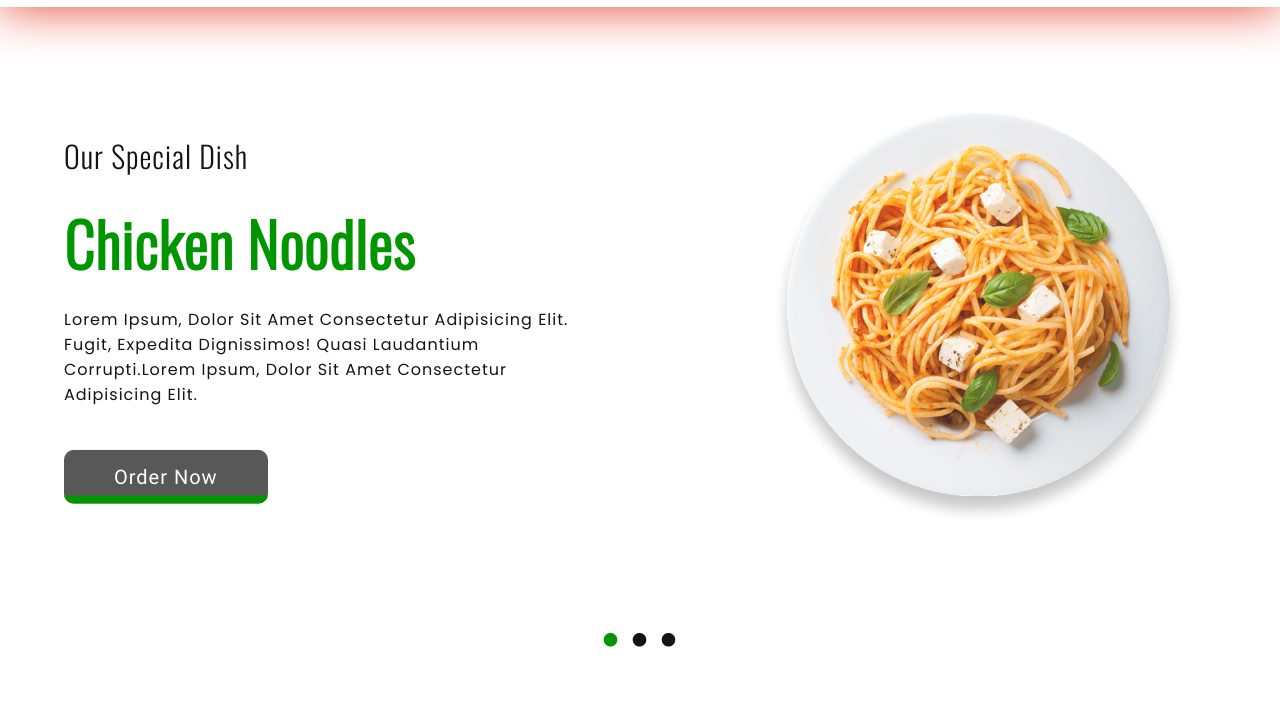
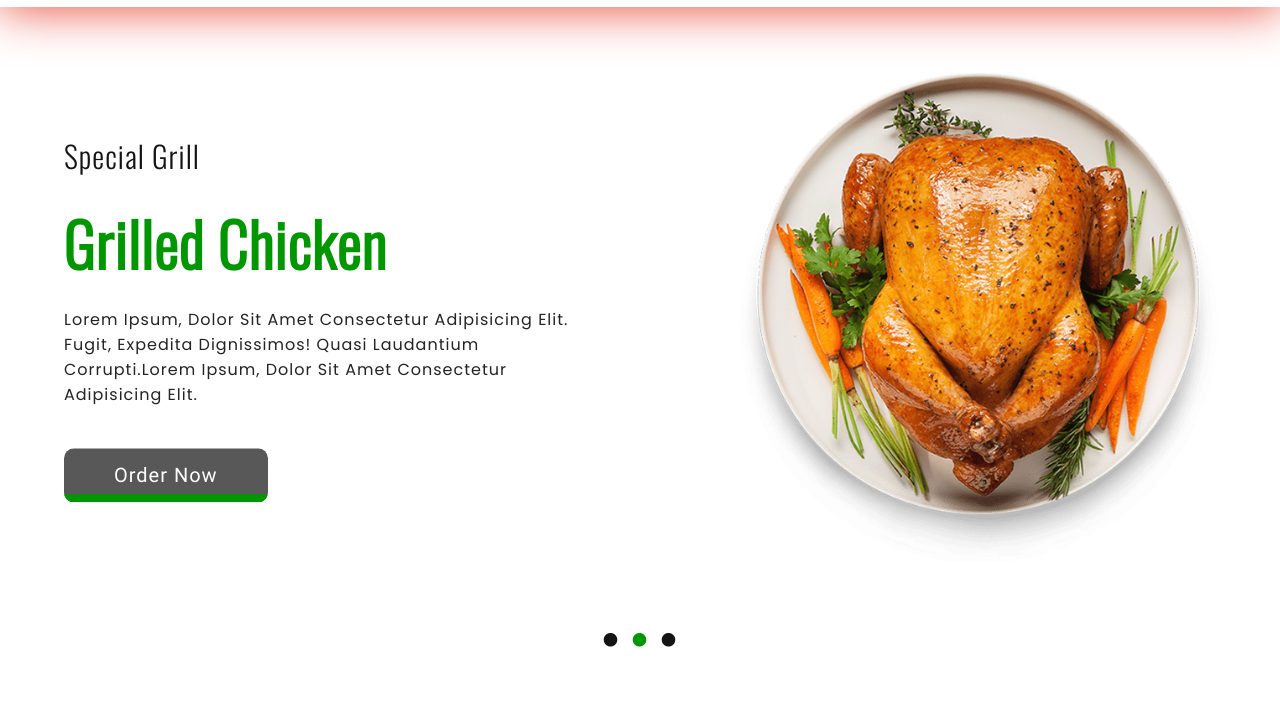
Before and after one commit to mistersakil/fast-food-restaurant-using-html-css-js, a plain HTML site: page index.html in a window 1280 px wide. Both pictures are taken after a click on the icon 640 px from the left and 713 px from the top of the page. Shown: the part 73-800 px from the top of the page. Drawn offline with Linux system fonts and the light colour scheme.

Commit message:
home slider functionality added

```diff
--- a/index.html
+++ b/index.html
@@ -61,7 +61,7 @@
     <!-- Home slider section  -->
     <section class="homeSlider">
       <main class="slider">
-        <article class="slide">
+        <article class="slide active">
           <div class="content">
             <h3 class="subTitle">our special dish</h3>
             <h1 class="title">chicken noodles</h1>
@@ -76,6 +76,43 @@
           </div>
           <figure class="figure">
             <img src="./images/home-img-1.png" alt="slide1" class="img" />
+          </figure>
+        </article>
+        <!-- /.slide  -->
+        <article class="slide">
+          <div class="content">
+            <h3 class="subTitle">special grill</h3>
+            <h1 class="title">grilled chicken</h1>
+            <p class="info">
+              Lorem ipsum, dolor sit amet consectetur adipisicing elit. Fugit,
+              expedita dignissimos! Quasi laudantium corrupti.Lorem ipsum, dolor
+              sit amet consectetur adipisicing elit.
+            </p>
+            <button class="btn">
+              <span>order now</span>
+            </button>
+          </div>
+          <figure class="figure">
+            <img src="./images/home-img-2.png" alt="slide1" class="img" />
+          </figure>
+        </article>
+        <!-- /.slide  -->
+        <!-- /.slide  -->
+        <article class="slide">
+          <div class="content">
+            <h3 class="subTitle">special forever</h3>
+            <h1 class="title">royal pizza</h1>
+            <p class="info">
+              Consectetur rerum laborum cum! Officiis vel beatae dolorum
+              voluptate quisquam dolorem, totam natus hic eligendi laboriosam
+              nemo, distinctio voluptas quibusdam, cumque omnis?
+            </p>
+            <button class="btn">
+              <span>order now</span>
+            </button>
+          </div>
+          <figure class="figure">
+            <img src="./images/home-img-3.png" alt="slide1" class="img" />
           </figure>
         </article>
         <!-- /.slide  -->
--- a/js/main.js
+++ b/js/main.js
@@ -63,3 +63,37 @@ searchBoxClose.onclick = function (event) {
   searchBox.classList.remove("active");
 };
 /* searchBox  button end */
+
+/* Home slider */
+
+let sliders = document.querySelectorAll(".slider .slide");
+function slideActiveStatusOn(index = 0) {
+  for (let i = 0; i < sliders.length; i++) {
+    // sliders[i].classList.add("active");
+    console.log(sliders[i]);
+    if (i === index) {
+      sliders[index].classList.add("active");
+    } else {
+      sliders[i].classList.remove("active");
+    }
+  }
+}
+//dots
+let dots = document.querySelectorAll(".sliderNav .icon");
+for (let i = 0; i < dots.length; i++) {
+  console.log(dots[i]);
+  dots[i].onclick = function (event) {
+    this.classList.add("active");
+    dotActiveStatusOn(i);
+    slideActiveStatusOn(i);
+  };
+}
+function dotActiveStatusOn(index = 0) {
+  console.log(index);
+  for (let i = 0; i < dots.length; i++) {
+    if (i !== index) {
+      dots[i].classList.remove("active");
+    }
+  }
+}
+/* Home slider end */
--- a/sass/partials/_homeSlider.scss
+++ b/sass/partials/_homeSlider.scss
@@ -12,12 +12,17 @@
     display: flex;
     align-items: center;
     height: calc(100% - 10rem);
+    flex-wrap: wrap;
     .slide {
       @include _alignCenter;
       justify-content: space-between;
       flex-wrap: wrap;
       gap: 0 2%;
       padding: 5rem 0;
+      display: none;
+      position: absolute;
+      z-index: 1;
+      transition: all 2s linear;
       .content {
         flex: 1 1 45%;
         height: 100%;
@@ -127,6 +132,9 @@
           justify-content: center;
         }
       }
+      &.active {
+        display: flex;
+      }
 
       @include _xSmallScreen {
         padding: 2rem 0;
@@ -139,6 +147,7 @@
     @include _alignCenter;
     justify-content: center;
     transform: translateY(-7rem);
+    z-index: 101;
     gap: 0 1.4rem;
     .icon {
       cursor: pointer;
```
Also changed, not shown: css/app.css, 1 other file.
